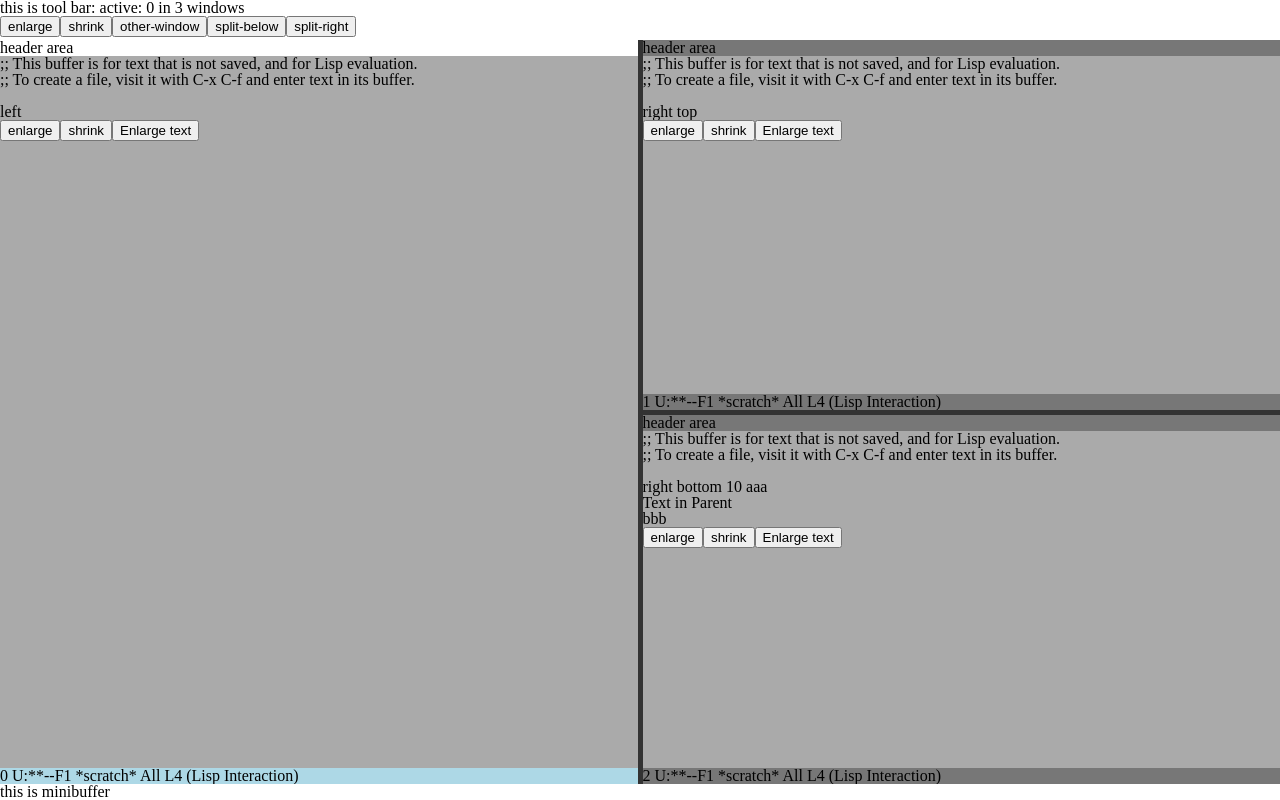
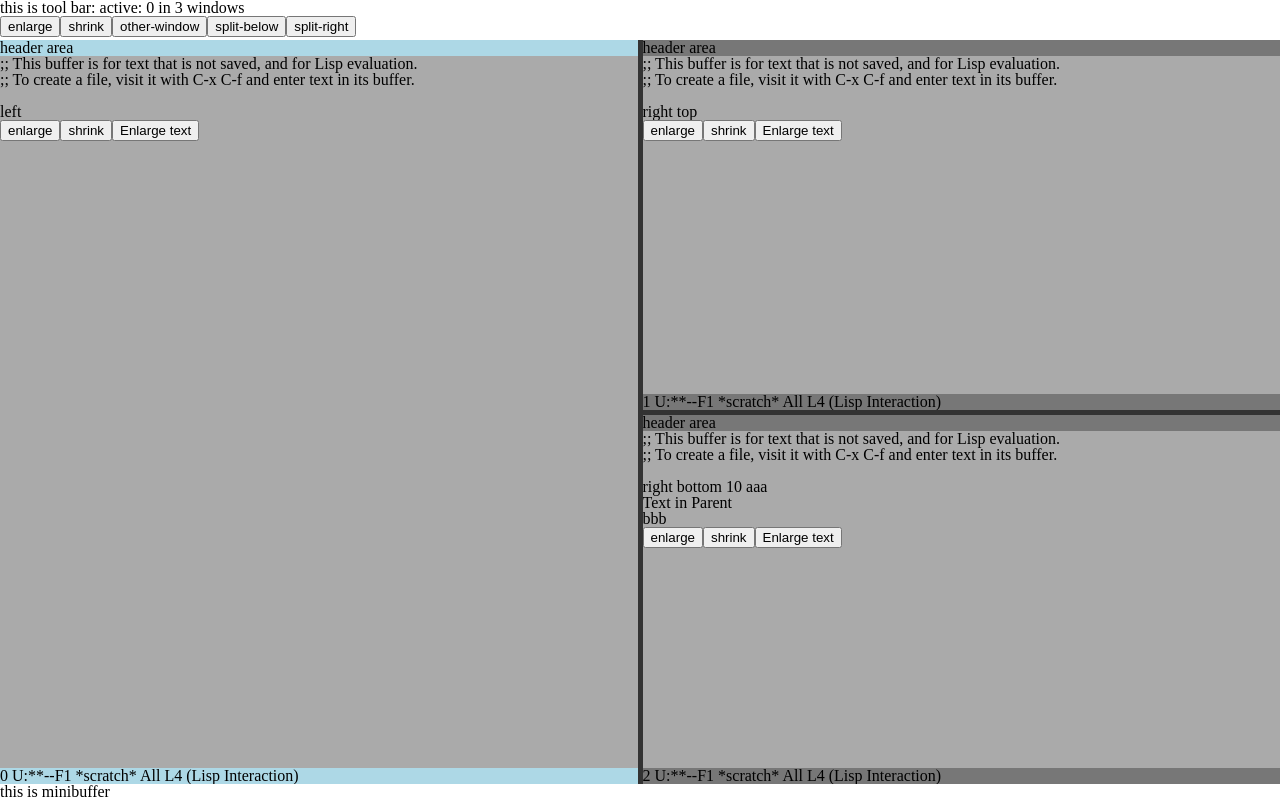
Before and after one commit to peccu/noname-layout, a Vue app: page / in a window 1280 px wide. Built offline with nearby package versions, Linux system fonts and the light colour scheme.

Commit message:
extract header

```diff
--- /dev/null
+++ b/src/components/HeaderLine.vue
@@ -0,0 +1,22 @@
+<template>
+  <div class="header" :class="{active: activeWindow == thisWindow}">header area </div>
+</template>
+
+<script>
+ export default {
+   props: {
+     activeWindow: Number,
+     thisWindow: Number
+   }
+ }
+</script>
+
+<style>
+ .header{
+   height: 1em;
+   overflow-x: hidden;
+ }
+ .header.active{
+   background-color: lightblue;
+ }
+</style>
--- a/src/components/WindowArea.vue
+++ b/src/components/WindowArea.vue
@@ -1,6 +1,9 @@
 <template>
   <div class="windowarea">
-    <div class="header" :style="{backgroundColor: (activeWindow == thisWindow ? 'white' : 'inherit' )}">header area</div>
+    <HeaderLine
+      :thisWindow="thisWindow"
+      :activeWindow="activeWindow"
+    ></HeaderLine>
     <div class="main">
       <pre>
 ;; This buffer is for text that is not saved, and for Lisp evaluation.
@@ -26,10 +29,12 @@
  // need to set correct width and height from surround objects
  /* これはもしかしてウィンドウではなくバッファ？ */
 
+ import HeaderLine from './HeaderLine.vue'
  import ModeLine from './ModeLine.vue'
  export default {
    name: 'WindowArea',
    components: {
+     HeaderLine,
      ModeLine
    },
    props: {
@@ -51,10 +56,6 @@
    display: flex;
    flex-direction: column;
  }
- .header{
-   height: 1em;
-   overflow-x: hidden;
- }
  .main{
    height: calc(100% - 2em);
    background: #aaa;
```
